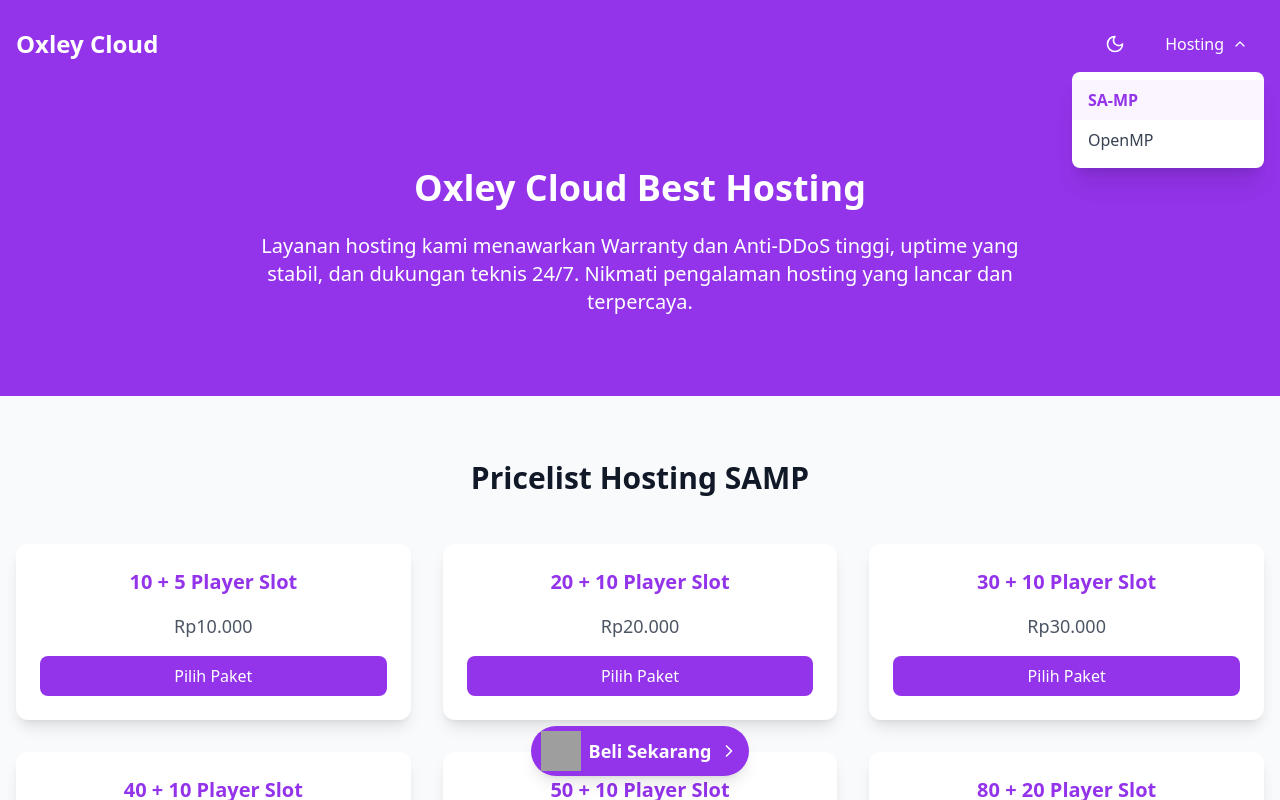
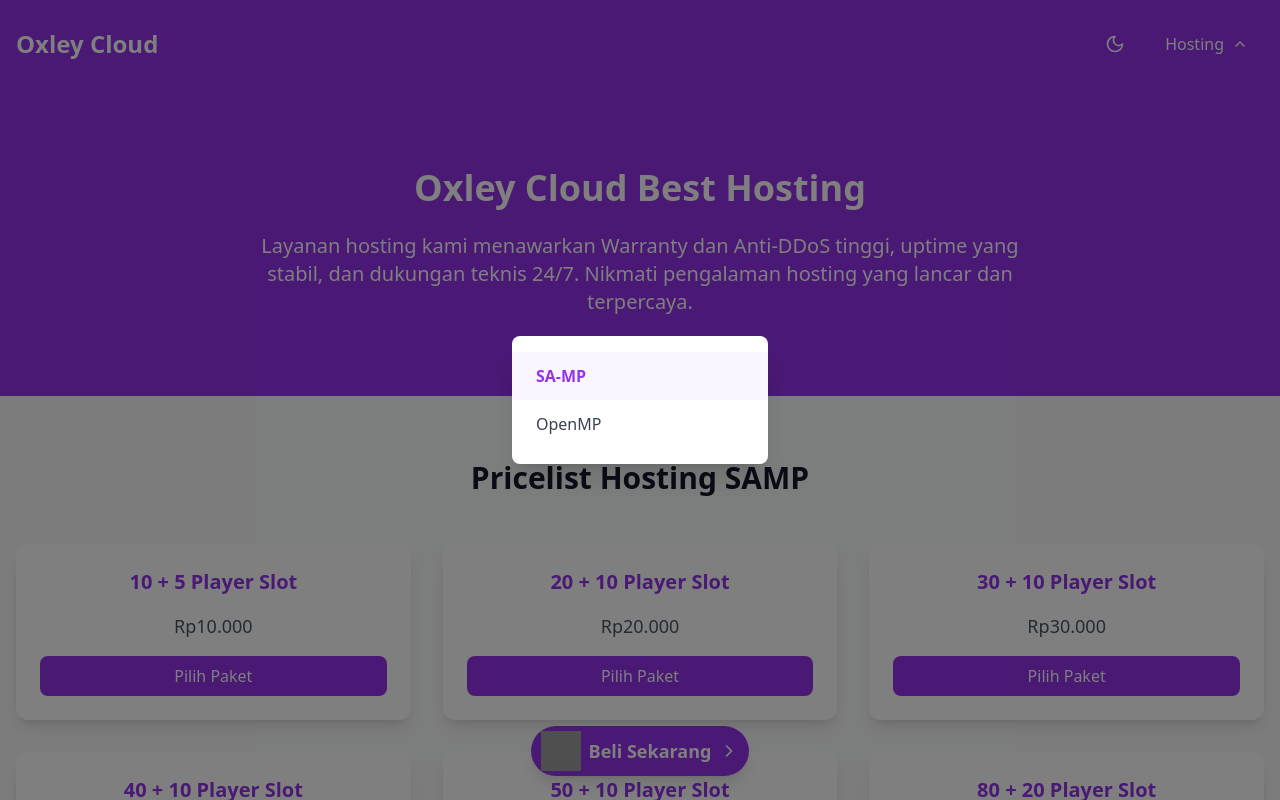
Before and after one commit to oxley0/project1, a React (Vite) app: page / in a window 1280 px wide. Both pictures are taken after a click on the button "Hosting". Shown: the top 800 px of the page. Built offline with nearby package versions, Linux system fonts and the light colour scheme; grey boxes are pictures that could not be loaded.

Commit message:
Update App.tsx

```diff
--- a/src/App.tsx
+++ b/src/App.tsx
@@ -69,7 +69,6 @@ function App() {
               >
                 {isDarkMode ? <Sun className="w-5 h-5" /> : <Moon className="w-5 h-5" />}
               </button>
-              <nav className="relative" ref={menuRef}>
               <button
                 onClick={() => setIsMenuOpen(!isMenuOpen)}
                 className="flex items-center gap-2 px-4 py-2 rounded-lg transition-colors hover:bg-purple-500"
@@ -77,16 +76,21 @@ function App() {
                 Hosting
                 <ChevronDown className={`w-4 h-4 transition-transform ${isMenuOpen ? 'rotate-180' : ''}`} />
               </button>
+            </div>
+          </div>
+        </div>
+      </header>
 
       {/* Floating Menu */}
       {isMenuOpen && (
-                  <div className="absolute right-0 mt-2 w-48 bg-white dark:bg-gray-800 rounded-lg shadow-xl py-2 z-50">
+        <div className="fixed inset-0 bg-black bg-opacity-50 flex items-center justify-center z-50" ref={menuRef}>
+          <div className="bg-white dark:bg-gray-800 rounded-lg shadow-xl py-4 w-64 transform scale-100 transition-transform">
             <button
               onClick={() => {
                 setActiveTab('samp');
                 setIsMenuOpen(false);
               }}
-                      className={`w-full text-left px-4 py-2 hover:bg-purple-50 dark:hover:bg-purple-900 transition-colors ${activeTab === 'samp' ? 'text-purple-600 dark:text-purple-400 font-bold bg-purple-50 dark:bg-purple-900' : 'text-gray-700 dark:text-gray-300'}`}
+              className={`w-full text-left px-6 py-3 hover:bg-purple-50 dark:hover:bg-purple-900 transition-colors ${activeTab === 'samp' ? 'text-purple-600 dark:text-purple-400 font-bold bg-purple-50 dark:bg-purple-900' : 'text-gray-700 dark:text-gray-300'}`}
             >
               SA-MP
             </button>
@@ -95,17 +99,13 @@ function App() {
                 setActiveTab('openmp');
                 setIsMenuOpen(false);
               }}
-                      className={`w-full text-left px-4 py-2 hover:bg-purple-50 dark:hover:bg-purple-900 transition-colors ${activeTab === 'openmp' ? 'text-purple-600 dark:text-purple-400 font-bold bg-purple-50 dark:bg-purple-900' : 'text-gray-700 dark:text-gray-300'}`}
+              className={`w-full text-left px-6 py-3 hover:bg-purple-50 dark:hover:bg-purple-900 transition-colors ${activeTab === 'openmp' ? 'text-purple-600 dark:text-purple-400 font-bold bg-purple-50 dark:bg-purple-900' : 'text-gray-700 dark:text-gray-300'}`}
             >
               OpenMP
             </button>
           </div>
+        </div>
       )}
-              </nav>
-            </div>
-          </div>
-        </div>
-      </header>
 
       {/* Hero Section */}
       <section className="bg-purple-600 text-white py-20">
```
Lines whose indentation alone changed are shown as unchanged.
